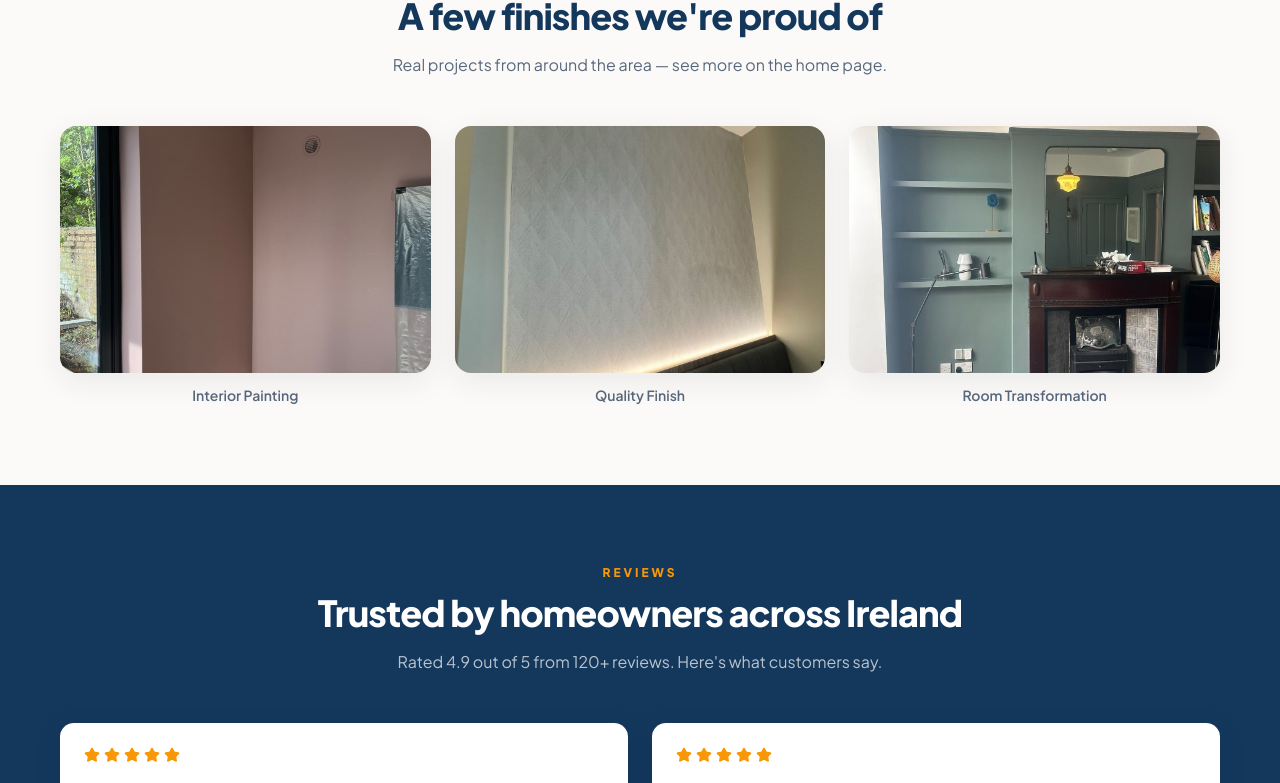
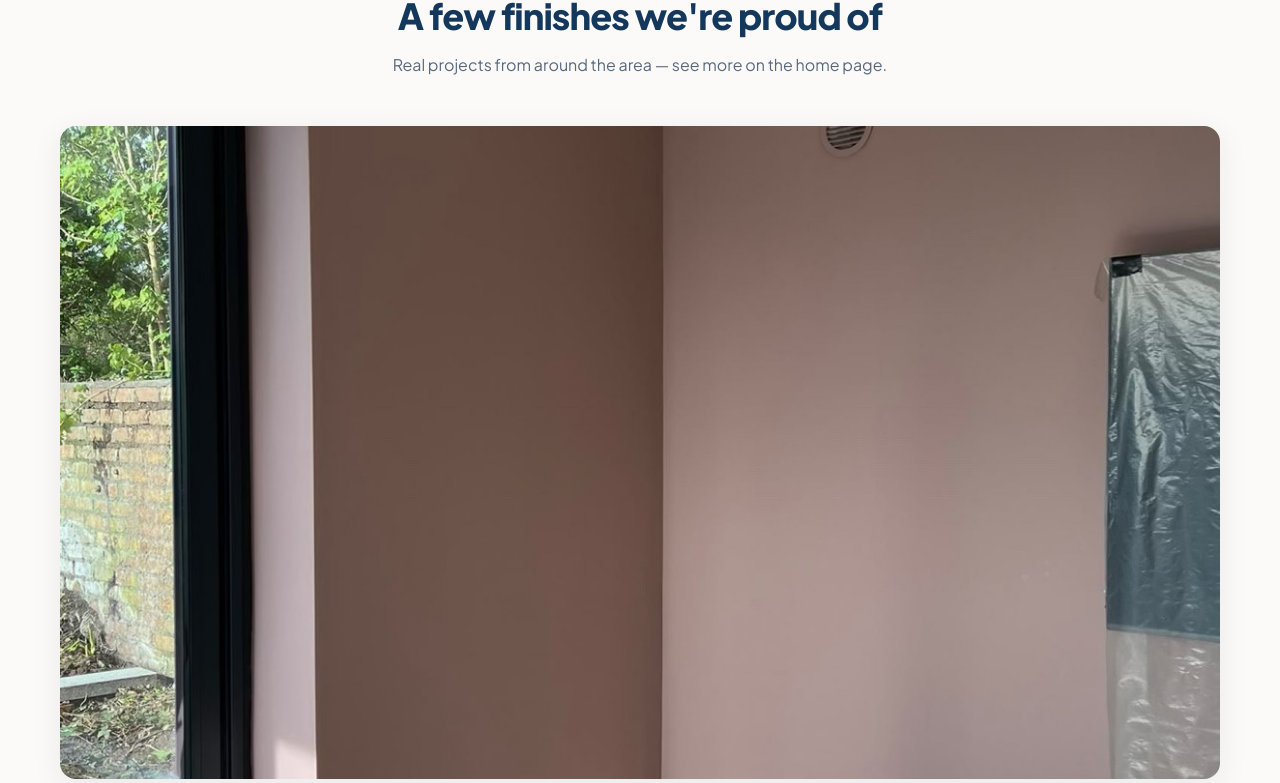
Before and after one commit to Momer100/ProBrushPainters, a Next.js app: page /about in a window 1280 px wide. Shown: the part 1280-2063 px from the top of the page. Built offline with nearby package versions, Linux system fonts and the light colour scheme.

Commit message:
Fix before-after full room layout and enlarge recent work gallery on about page

```diff
--- a/src/app/about/page.tsx
+++ b/src/app/about/page.tsx
@@ -108,14 +108,17 @@ export default function AboutPage() {
             title="A few finishes we're proud of"
             sub="Real projects from around the area — see more on the home page."
           />
-          <div className="mt-12 grid gap-6 sm:grid-cols-2 lg:grid-cols-3">
+          <div className="mt-12 grid gap-8 md:grid-cols-2">
             {[
               { src: "/images/s-l1600 (17).jpg", label: "Interior Painting" },
               { src: "/images/s-l1600 (18).jpg", label: "Quality Finish" },
               { src: "/images/s-l1600 (21).jpg", label: "Room Transformation" },
-            ].map((img) => (
-              <figure key={img.src}>
-                <div className="relative aspect-[3/2] overflow-hidden rounded-2xl shadow-soft">
+            ].map((img, index) => (
+              <figure
+                key={img.src}
+                className={index === 0 ? "md:col-span-2" : ""}
+              >
+                <div className={`relative overflow-hidden rounded-2xl shadow-soft ${index === 0 ? 'aspect-video' : 'aspect-[4/3]'}`}>
                   <Image
                     src={img.src}
                     alt={img.label}
--- a/src/components/before-after-section.tsx
+++ b/src/components/before-after-section.tsx
@@ -91,10 +91,11 @@ export default function BeforeAfterSection() {
             Full Room Transformation
           </p>
 
-          <div className="mt-8 grid gap-6 md:grid-cols-3">
+          <div className="mt-8 flex flex-col md:flex-row gap-6">
             {/* Before — large */}
-            <figure className="md:row-span-2">
-              <div className="relative aspect-[3/4] overflow-hidden rounded-2xl shadow-soft md:h-full">
+            <div className="md:w-1/3">
+              <figure className="h-full">
+                <div className="relative h-full min-h-[400px] w-full overflow-hidden rounded-2xl shadow-soft">
                   <Image
                     src={transformation2.before.src}
                     alt={transformation2.before.label}
@@ -106,7 +107,10 @@ export default function BeforeAfterSection() {
                   </span>
                 </div>
               </figure>
+            </div>
 
+            {/* After shots (2x2 grid) */}
+            <div className="md:w-2/3 grid grid-cols-1 sm:grid-cols-2 gap-6">
               {/* Main after shots */}
               {transformation2.mainAfter.map((img) => (
                 <figure key={img.src}>
@@ -142,6 +146,7 @@ export default function BeforeAfterSection() {
               ))}
             </div>
           </div>
+        </div>
 
         {/* ── More of our work ── */}
         <div className="mt-20">
```
Lines whose indentation alone changed are shown as unchanged.
